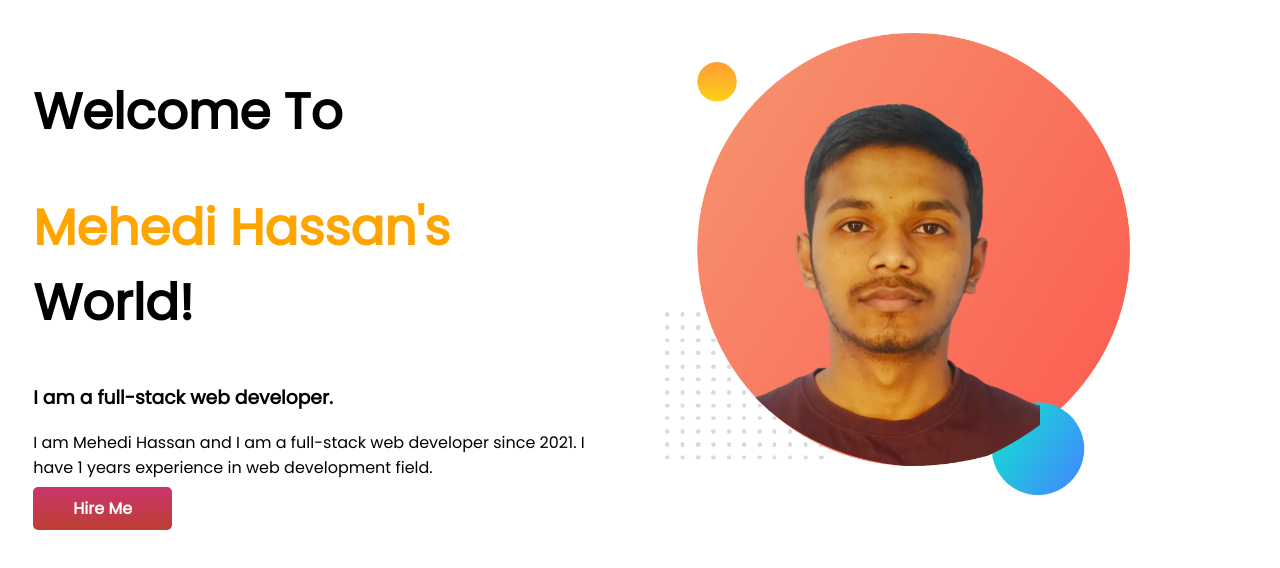
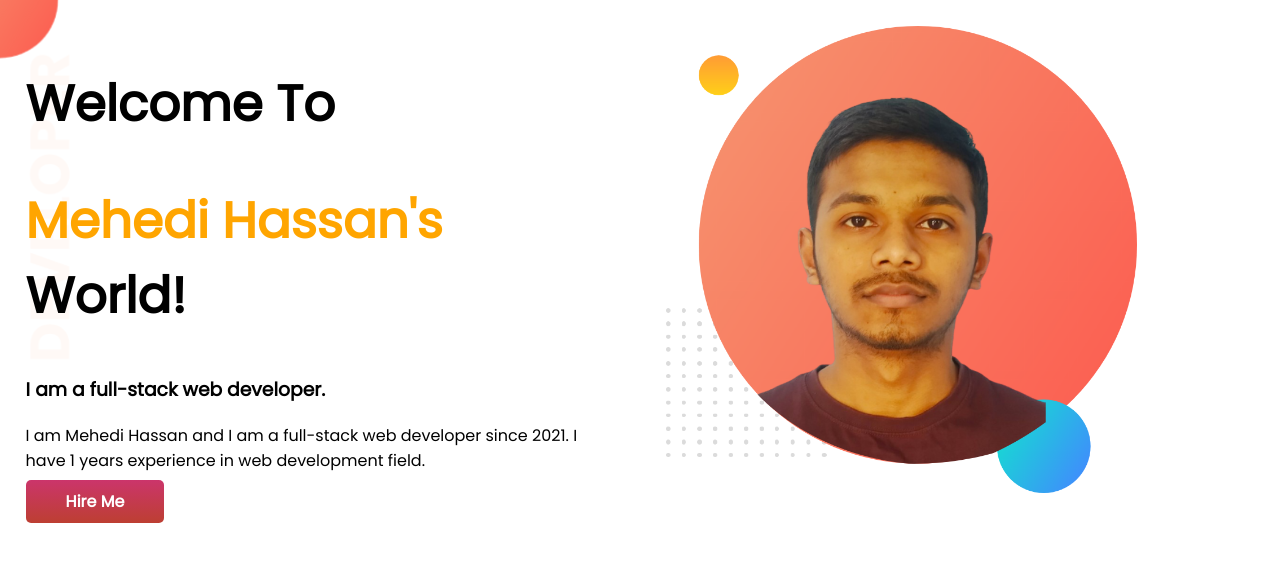
Before and after one commit to mehedih23/developer-portfolio, a plain HTML site: page index.html in a window 1280 px wide. Drawn offline with Linux system fonts and the light colour scheme.

Commit message:
top banner added

```diff
--- a/index.html
+++ b/index.html
@@ -13,7 +13,7 @@
 </head>
 
 <body>
-    <section>
+    <section id="top-banner">
         <div class="half-width">
             <h1>Welcome To</h1>
             <h1><span class="title-name">Mehedi Hassan's</span> World!</h1>
--- a/style.css
+++ b/style.css
@@ -1,5 +1,7 @@
 body{
     font-family: 'Poppins', sans-serif;
+    margin: 0;
+    padding: 0;
 }
 h1{
     font-size: 50px;
@@ -25,3 +27,8 @@ section{
     padding: 10px 40px;
     border-radius: 5px;
 }
+
+#top-banner{
+    background-image: url(images/top-banner.png);
+    background-repeat: no-repeat;
+}
```
